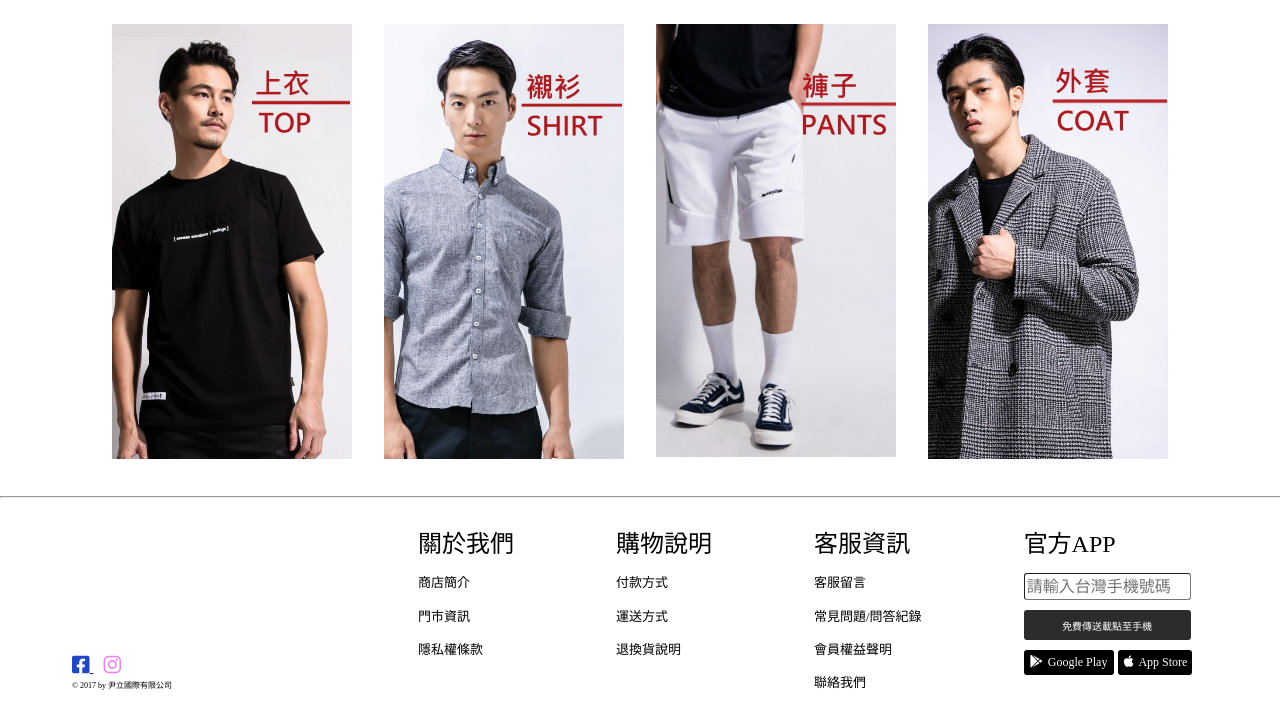
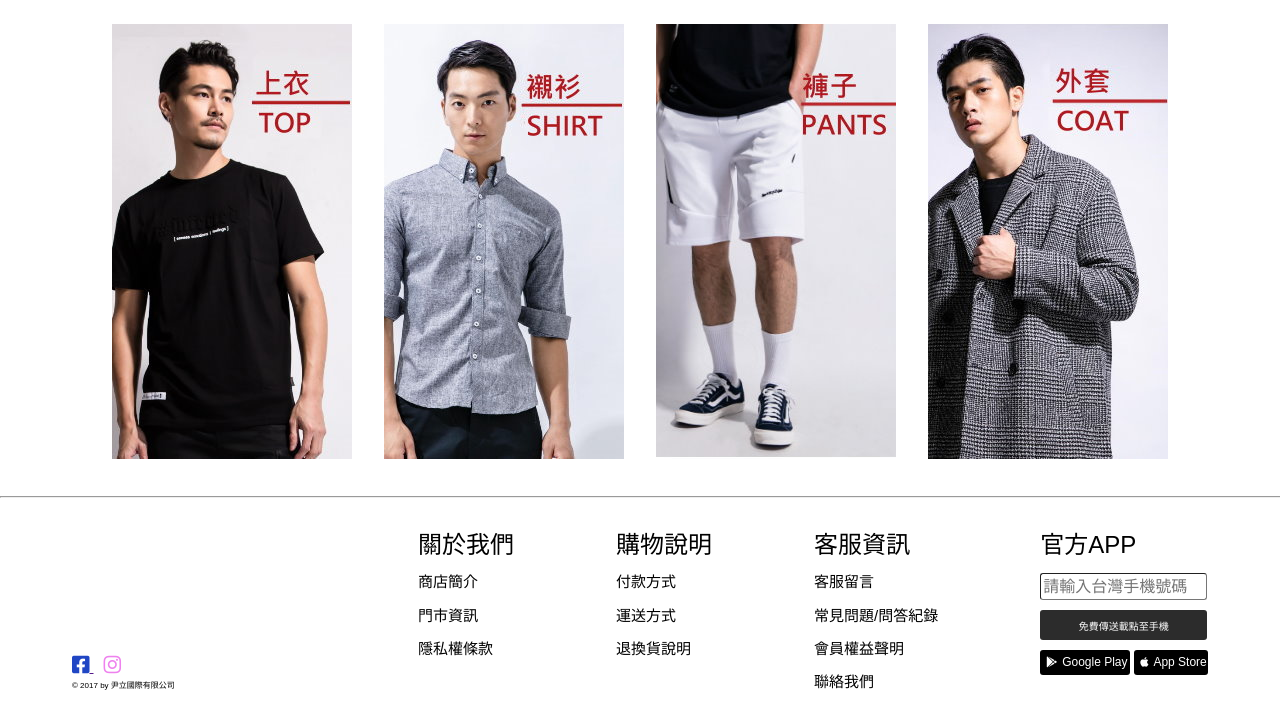
Before and after one commit to 152348623/HTML-Laking, a plain HTML site: page index.html in a window 1280 px wide. Shown: the part 944-1669 px from the top of the page. Drawn offline with nearby package versions, Linux system fonts and the light colour scheme; grey boxes are pictures that could not be loaded.

Commit message:
no message

```diff
--- a/css/style.css
+++ b/css/style.css
@@ -60,6 +60,7 @@ ul{
     text-decoration: none;
     color: white;
     display: block;
+    font-family: 'Arial','微軟正黑體',sans-serif;
 }
 .nav-li-a:hover{
     text-decoration: underline;
@@ -80,6 +81,9 @@ ul{
     align-self: center;
     color: white;
 }
+.fa-user-circle{
+    padding-left: 3px;
+}
 .search{
     position:relative;
     display:inline-block;
@@ -94,7 +98,7 @@ ul{
 }
 .search-a i {
     position: absolute;
-    right: 2px;
+    right: -1px;
     top: calc(50% - 0.5em);
   }
 .news1{
@@ -160,11 +164,13 @@ margin-right: 10px;
 .contact-us-content{
     font-size: 24px;
     margin-bottom: 15px;
+    font-family: 'Arial','微軟正黑體',sans-serif;
 }
 .contact-us-a{
-    font-size: 13px;
+    font-size: 15px;
     text-decoration: none;
     color: black;
+    font-family: 'Arial','微軟正黑體',sans-serif;
 }
 .contact-us-a:hover{
     text-decoration: underline;
@@ -190,6 +196,7 @@ margin-right: 10px;
     margin-bottom: 10px;
     border-radius: 3px;
     border-width:0px;
+    font-family: 'Arial','微軟正黑體',sans-serif;
 }
 .submit-number:hover{
     background-color: black;
@@ -207,6 +214,7 @@ margin-right: 10px;
 .app-store-a{
     text-decoration: none;
     color: white;
+    font-family: 'Arial','微軟正黑體',sans-serif;
 }
 .apple-store{
     width: 74px;
--- a/index.html
+++ b/index.html
@@ -35,7 +35,7 @@
              <a href=""> <i class="fas fa-mobile-alt "></i></a>
             <a href=""> <i class="fas fa-user-circle"></i></a>
             <a href=""> <i class="fas fa-shopping-cart"></i></a>
-            <form class="search-form">
+            <form class="search-form" style="align-self:center;">
                 <div class="search">
                     <a href="" class="search-a">
                         <i class="fas fa-search" style="font-size:15px;color: black"></i>
@@ -120,7 +120,7 @@
                     <i class="fab fa-instagram" style="color:violet;"></i>
                 </a>
             </div>
-            <div class="copyright" style="font-size:8px">
+            <div class="copyright" style="font-size:8px;font-family: 'Arial','微軟正黑體',sans-serif;">
                 © 2017 by 尹立國際有限公司
             </div>
         </div>
@@ -200,13 +200,13 @@
                 <button class="google-store">
                     <a href="https://play.google.com/store/apps/details?id=com.nineyi.shop.s002383" class="app-store-a"
                         target="blank">
-                        <i class="fab fa-google-play" style="color:white;font-size:13px;padding-right: 5px;"></i>Google
+                        <i class="fab fa-google-play" style="color:white;font-size:11px;padding-right: 5px;"></i>Google
                         Play
                     </a>
                 </button>
                 <button class="apple-store">
                     <a href="https://itunes.apple.com/tw/app/id1131478180" class="app-store-a" target="blank">
-                        <i class="fab fa-apple" style="color:white;font-size:13px;padding-right: 5px;"></i>App Store
+                        <i class="fab fa-apple" style="color:white;font-size:11px;padding-right: 5px;"></i>App Store
                     </a>
                 </button>
             </div>
```
